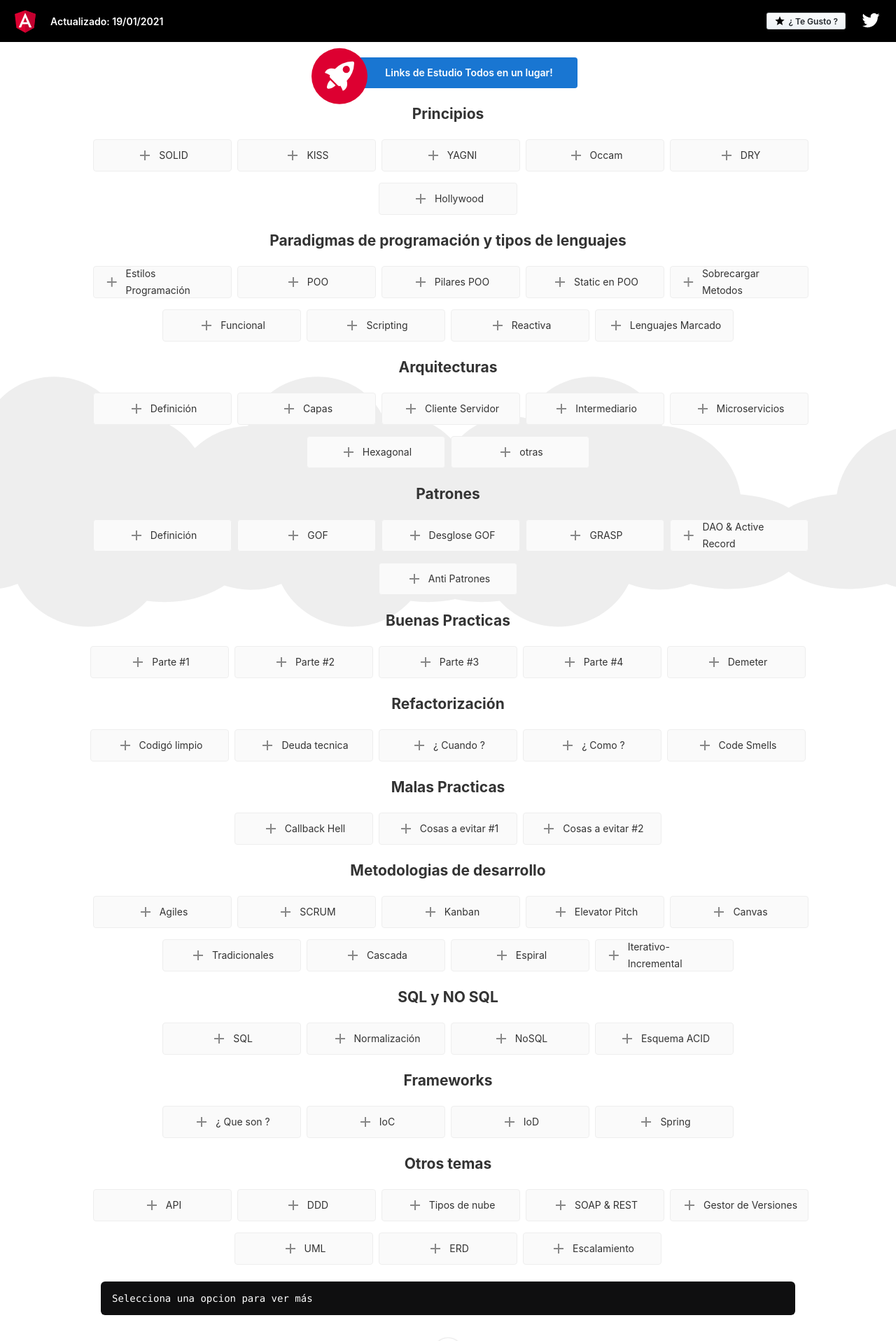
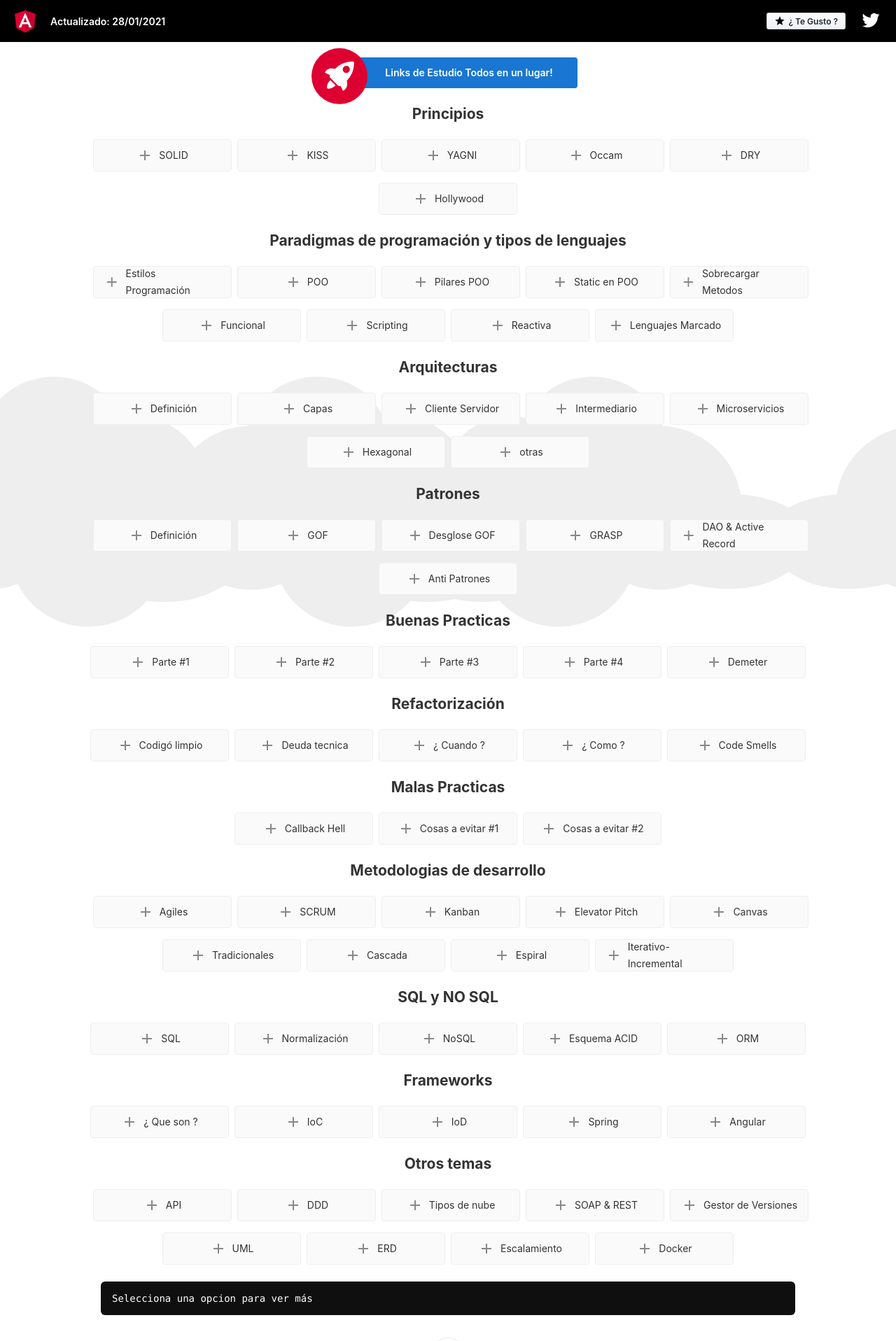
Before and after one commit to andresGarcia97/Links-De-Estudio, an Angular app: page / in a window 1280 px wide. Shown: the top 1916 px of the page at 70% size. Built offline with nearby package versions, Linux system fonts and the light colour scheme.

Commit message:
feat: se añade contenido
Chore: se añade archivo de  firebase al git ignore

```diff
--- a/src/app/app.component.html
+++ b/src/app/app.component.html
@@ -359,6 +359,11 @@
       <span>Esquema ACID</span>
     </div>
 
+    <div class="card card-small" (click)="linkReferencia('orm','https://programarfacil.com/blog/que-es-un-orm/',terminal)" tabindex="0">
+      <svg class="material-icons" xmlns="http://www.w3.org/2000/svg" width="24" height="24" viewBox="0 0 24 24"><path d="M19 13h-6v6h-2v-6H5v-2h6V5h2v6h6v2z"/></svg>
+      <span>ORM</span>
+    </div>
+
   </div>
 
   <h2>Frameworks</h2>
@@ -380,9 +385,14 @@
       <span> IoD</span>
     </div>
 
-    <div class="card card-small" (click)="linkReferencia('spring','',terminal)" tabindex="0">
+    <div class="card card-small" (click)="linkReferencia('spring','https://spring.io/',terminal)" tabindex="0">
       <svg class="material-icons" xmlns="http://www.w3.org/2000/svg" width="24" height="24" viewBox="0 0 24 24"><path d="M19 13h-6v6h-2v-6H5v-2h6V5h2v6h6v2z"/></svg>
       <span> Spring </span>
+    </div>
+
+    <div class="card card-small" (click)="linkReferencia('angular','https://platzi.com/desarrollo-angular/?utm_source=google&utm_medium=cpc&utm_campaign=9328433462&utm_adgroup=94733526952&utm_content=452203650165&&gclid=Cj0KCQiA3smABhCjARIsAKtrg6LJDf4V2JKL7esXLHrcbpL4NIx8o-pixGZe0YdtUIU5HflNhR74Md0aArb4EALw_wcB&gclsrc=aw.ds',terminal)" tabindex="0">
+      <svg class="material-icons" xmlns="http://www.w3.org/2000/svg" width="24" height="24" viewBox="0 0 24 24"><path d="M19 13h-6v6h-2v-6H5v-2h6V5h2v6h6v2z"/></svg>
+      <span>Angular</span>
     </div>
 
   </div>
@@ -429,6 +439,11 @@
     <div class="card card-small" (click)="linkReferencia('escalamiento','https://www.oscarblancarteblog.com/2017/03/07/escalabilidad-horizontal-y-vertical/',terminal)" tabindex="0">
       <svg class="material-icons" xmlns="http://www.w3.org/2000/svg" width="24" height="24" viewBox="0 0 24 24"><path d="M19 13h-6v6h-2v-6H5v-2h6V5h2v6h6v2z"/></svg>
       <span>Escalamiento</span>
+    </div>
+
+    <div class="card card-small" (click)="linkReferencia('docker','https://www.xataka.com/otros/docker-a-kubernetes-entendiendo-que-contenedores-que-mayores-revoluciones-industria-desarrollo',terminal)" tabindex="0">
+      <svg class="material-icons" xmlns="http://www.w3.org/2000/svg" width="24" height="24" viewBox="0 0 24 24"><path d="M19 13h-6v6h-2v-6H5v-2h6V5h2v6h6v2z"/></svg>
+      <span>Docker</span>
     </div>
 
   </div>
@@ -811,6 +826,12 @@
       <pre *ngSwitchCase="'acid'">  - Aislamiento -> toda operación debe ser ejecutada indeferentemente de las demás, respetando el orden</pre>
       <pre *ngSwitchCase="'acid'">  - Persistencia -> toda transacción que se haya realizado debe ser perdurable en el tiempo, sin importar que suceda </pre>
 
+      <pre *ngSwitchCase="'orm'">- El Mapeo Objeto-Relacional permite convertir los objetos convencionales en objetos persistentes </pre>
+      <pre *ngSwitchCase="'orm'">- Permite generar esquemas para guardar la información independientes de cualquier Motor de Base de Datos </pre>
+      <pre *ngSwitchCase="'orm'">- Todas las operaciones basicas del CRUD son facilmente implementables </pre>
+      <pre *ngSwitchCase="'orm'">- Los cambios en las BD se hacen mucho más rapidos de hacer y de probar </pre>
+      <pre *ngSwitchCase="'orm'">- El rendimientos para operaciones muy complicadas es ligeramente menor </pre>
+
       <pre *ngSwitchCase="'escalamiento'">- Capacidad de un software para crecer de acuerdo a la demanda </pre>
       <pre *ngSwitchCase="'escalamiento'"> -vertical -> la más facil de realizar pero la más costosa</pre>
       <pre *ngSwitchCase="'escalamiento'"> -vertical -> esta depende directamente de la capacidad de la infraestructura</pre>
@@ -819,6 +840,13 @@
       <pre *ngSwitchCase="'escalamiento'"> -horizontal -> se basa en tener varios nodos trabajando en paralelo de manera coordinada </pre>
       <pre *ngSwitchCase="'escalamiento'"> -horizontal -> soporta el balanceo de cargas y tiene una disponibilidad muy alta </pre>
       <pre *ngSwitchCase="'escalamiento'"> -horizontal -> el mantenimiento se incrementa considerablemente</pre>
+
+      <pre *ngSwitchCase="'docker'">- Esta basado en el Kernel de Linux y su proposito es segregar los procesos de manera que sean independientes </pre>
+      <pre *ngSwitchCase="'docker'">- Reduce el consumo de recursos al solo tener lo necesario para ejecutar los procesos </pre>
+      <pre *ngSwitchCase="'docker'">- Desde su aparición las maquinas virtuales han perdido relevancia </pre>
+      <pre *ngSwitchCase="'docker'">- El uso de los contenedores y todos sus beneficios fue una gran revolución en el desarrollo del software </pre>
+      <pre *ngSwitchCase="'docker'">- Los contenedores son entornos de ejecución completos haciendolos independientes del sistema anfitrión </pre>
+      <pre *ngSwitchCase="'docker'">- Los servicios se pueden unir para generar aplicaciones de más complejidad y eficiencia </pre>
 
       <pre *ngSwitchCase="'frameworks'">- Son marcos de trabajo con la finalidad de acelerar y aumentar la calidad del codigo desarrollado </pre>
       <pre *ngSwitchCase="'frameworks'">- Evitan perder tiempo desarrollando funciones que el propio entorno ya tiene</pre>
@@ -834,8 +862,17 @@
       <pre *ngSwitchCase="'iod'">- El codigo modificado se vuelve más reutilizable, compacto y manejable</pre>
 
       <pre *ngSwitchCase="'spring'">- Es el framework de JAVA más usado actualmente </pre>
-      <pre *ngSwitchCase="'spring'">- Es el framework de JAVA más usado actualmente </pre>
-      <pre *ngSwitchCase="'spring'">- Es el framework de JAVA más usado actualmente </pre>
+      <pre *ngSwitchCase="'spring'">- Admite el uso de ORM para simplificar las consultas SQL </pre>
+      <pre *ngSwitchCase="'spring'">- Se adapta a diversos modelos de trabajo, para una gran cantidad de necesidades </pre>
+      <pre *ngSwitchCase="'spring'">- Permite la implementación de cientos de funciones prefabricadas y testeadas para acelerar el trabajo </pre>
+      <pre *ngSwitchCase="'spring'">- Al ser el framework predilecto de JAVA la documentación y la comunidad de desarrollo son enormes </pre>
+
+      <pre *ngSwitchCase="'angular'">- Es un framework para programación web que implementa un patron MVC </pre>
+      <pre *ngSwitchCase="'angular'">- Es multiplataforma y puede ser usado hasta para aplicaciones Android e IOS </pre>
+      <pre *ngSwitchCase="'angular'">- Simplifica la comunicación entre la renderización del contenido (HTML) y la interactividad de la pagina (JS) </pre>
+      <pre *ngSwitchCase="'angular'">- Facilita el desarrollo de paginas web SPA que son una una sola pagina que cambia de contenido dinamicamente</pre>
+      <pre *ngSwitchCase="'angular'">- Es mantenido por Google quienes se encargan de mejorarlo y respaldado por Microsoft al usar Typescript </pre>
+      <pre *ngSwitchCase="'angular'">- Permite usar y crear componentes reutilizables, además de otras utilidades que vienen preconstruidas </pre>
 
       <pre *ngSwitchCase="'proximamente'">- Proximamente</pre>
 
--- a/src/app/app.component.ts
+++ b/src/app/app.component.ts
@@ -25,7 +25,7 @@ const porcentaje = scroll$.pipe(
 export class AppComponent {
 
   title = 'Links de Estudio';
-  fechaActualizacion = '19/01/2021';
+  fechaActualizacion = '28/01/2021';
   selection = '';
   referencia = '';
   porciento: any = porcentaje.subscribe((valor) => {
```
Also changed, not shown: 1 other file (tests, documents, lock files or other folders).
